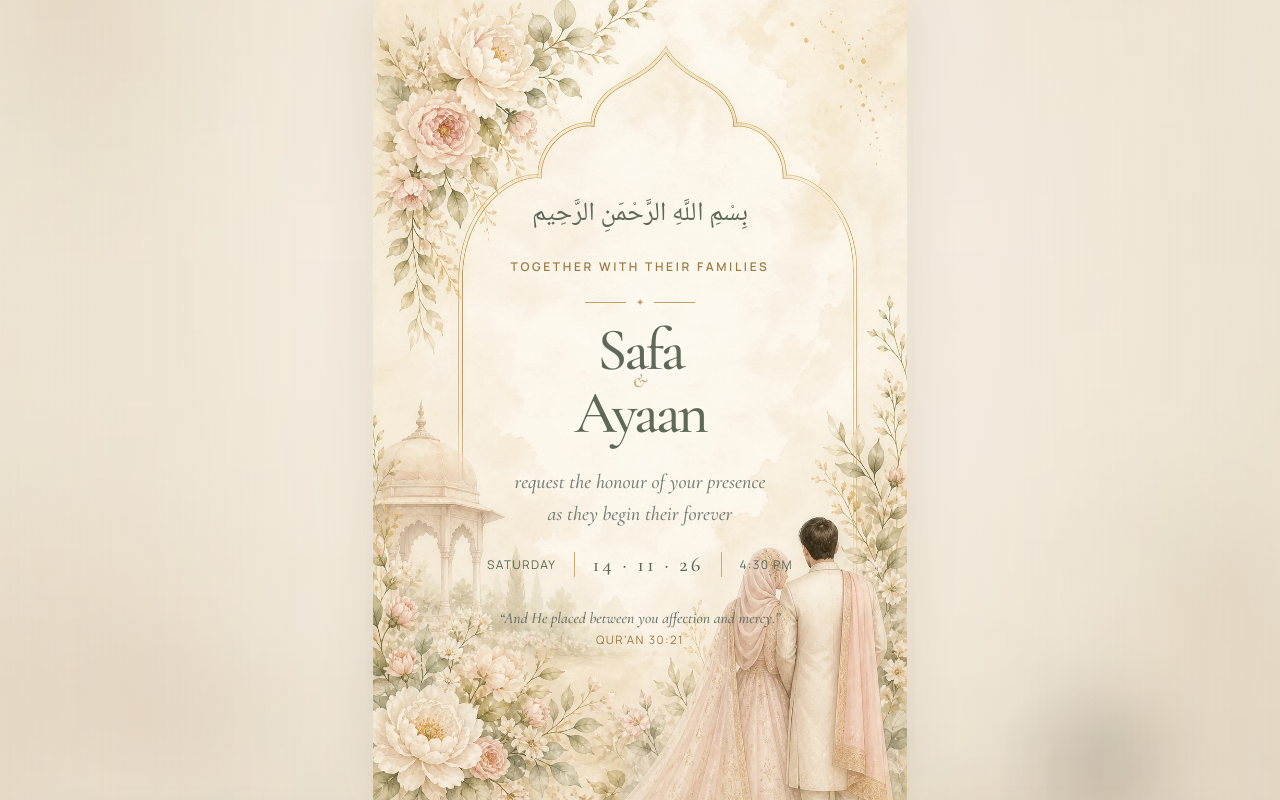
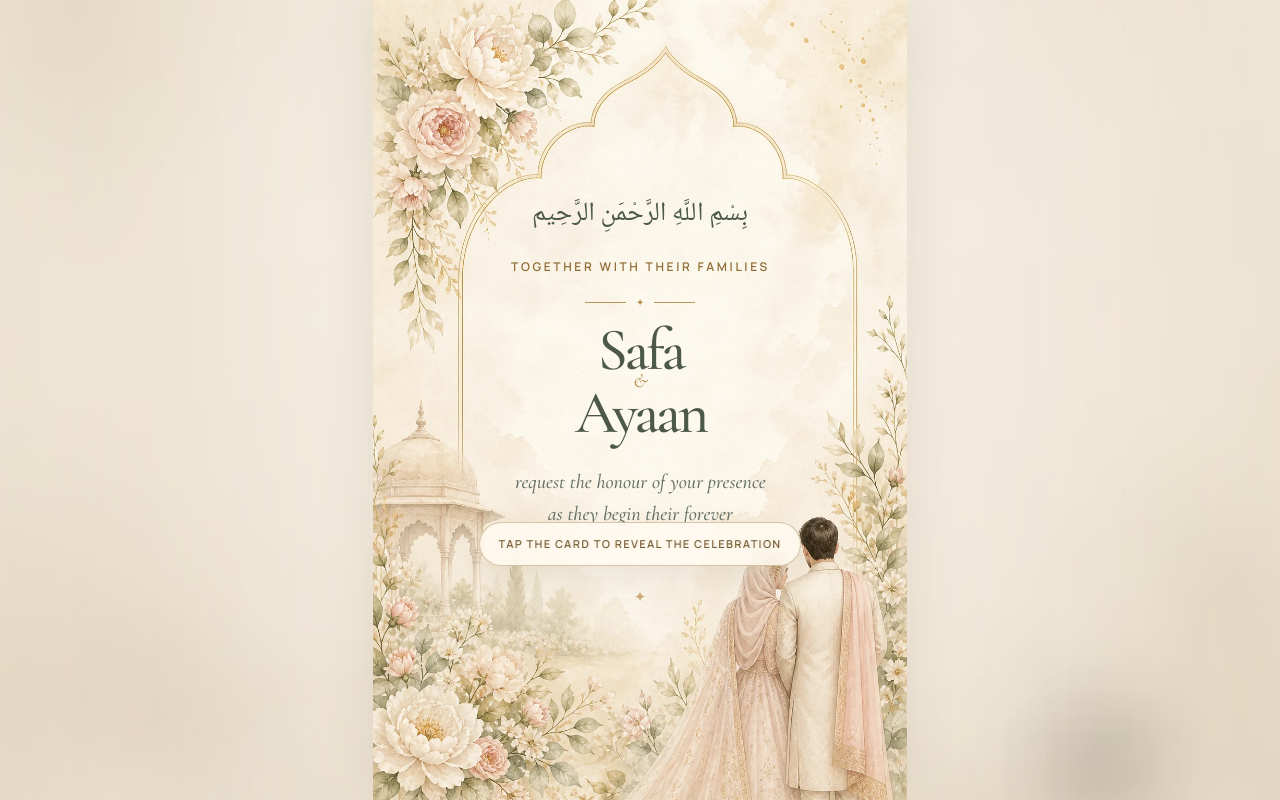
Before and after one commit to sakeerHussain/Wedding-Invitation, a Next.js app: page / in a window 1280 px wide. Both pictures are taken after a click on the button "SA". Shown: the top 800 px of the page. Built offline with nearby package versions, Linux system fonts and the light colour scheme.

Commit message:
Add staged invitation reveal transition

```diff
--- a/app/globals.css
+++ b/app/globals.css
@@ -36,6 +36,7 @@ button:focus-visible,a:focus-visible,[tabindex="-1"]:focus-visible { outline:3px
 .invitation--open .envelope__flap { transform:rotateX(180deg); }.invitation--open .envelope__paper { transform:translateY(-40%); }
 
 .invitation-content { opacity:0; visibility:hidden; transition:opacity .9s ease .65s; }.invitation--open .invitation-content { opacity:1; visibility:visible; }
+.invitation--open:not(.invitation--celebrating) .details { visibility:hidden; }
 .hero { --scroll-blur:0px; --content-opacity:1; --content-shift:0px; --art-scale:1; --art-opacity:1; height:165vh; position:relative; z-index:1; background:var(--ivory); }
 .hero__fixed { position:sticky; top:0; height:100vh; height:100dvh; overflow:hidden; display:grid; place-items:center; background:radial-gradient(circle at 50% 38%,#f8f2e8,#e4d7c3 80%); }
 .paper-noise { position:absolute; inset:0; z-index:1; opacity:.14; pointer-events:none; background-image:radial-gradient(#745f3c20 .7px,transparent .7px); background-size:7px 7px; }
@@ -47,6 +48,25 @@ button:focus-visible,a:focus-visible,[tabindex="-1"]:focus-visible { outline:3px
 .arch { position:relative; z-index:2; width:min(82vw,54.667dvh); height:min(82dvh,123vw); padding:0; opacity:var(--content-opacity); transform:translateY(var(--content-shift)); transition:opacity .05s linear,transform .05s linear; }
 .arch:before,.arch:after { display:none; }
 .arch__inner { position:relative; z-index:2; height:100%; display:flex; flex-direction:column; align-items:center; text-align:center; padding:calc(min(100dvh,150vw) * .15) 1rem 1rem; }
+.invitation--open .arch__inner > :not(.card-secondary) { opacity:0; animation:cardContentIn .8s cubic-bezier(.2,.75,.25,1) forwards; }
+.invitation--open .arch__inner > :nth-child(1) { animation-delay:1.05s; }
+.invitation--open .arch__inner > :nth-child(2) { animation-delay:1.18s; }
+.invitation--open .arch__inner > :nth-child(3) { animation-delay:1.31s; }
+.invitation--open .arch__inner > :nth-child(4) { animation-delay:1.44s; }
+.invitation--open .arch__inner > :nth-child(5) { animation-delay:1.57s; }
+.card-secondary { opacity:0; transform:translateY(18px) scale(.98); pointer-events:none; }
+.invitation--celebrating .card-secondary { animation:detailContentIn .75s cubic-bezier(.2,.75,.25,1) forwards; pointer-events:auto; }
+.invitation--celebrating .date-lockup { animation-delay:.1s; }
+.invitation--celebrating .verse { animation-delay:.24s; }
+.invitation--celebrating .verse-ref { animation-delay:.36s; }
+.card-reveal-action { position:absolute; z-index:8; inset:0; padding:0; border:0; background:transparent; cursor:pointer; }
+.card-reveal-action span { position:absolute; top:68%; left:50%; translate:-50% -50%; min-height:44px; display:grid; place-items:center; padding:.75rem 1.15rem; border:1px solid #a9874d78; border-radius:999px; background:#fffaf0d9; box-shadow:0 12px 32px #6653321c; color:#755b31; font-size:.68rem; font-weight:600; letter-spacing:.13em; text-transform:uppercase; white-space:nowrap; backdrop-filter:blur(8px); }
+.card-reveal-action i { position:absolute; top:calc(68% + 2.8rem); left:50%; translate:-50% 0; color:var(--gold); font:normal .8rem serif; animation:pulseStar 1.6s ease-in-out infinite; }
+.floral-shower { position:fixed; z-index:30; inset:0; overflow:hidden; pointer-events:none; }
+.floral-piece { --piece-x:50vw; --piece-delay:0s; --piece-duration:4s; --piece-drift:20vw; --piece-rotation:0deg; position:absolute; top:-9vh; left:var(--piece-x); width:12px; height:20px; opacity:0; transform-origin:50% 20%; animation:floralFall var(--piece-duration) cubic-bezier(.22,.55,.38,.9) var(--piece-delay) forwards; }
+.floral-piece--0 { border-radius:90% 10% 90% 10%; background:linear-gradient(145deg,#73806b,#aab49d); box-shadow:inset 1px 0 #f4ead8a0; }
+.floral-piece--1 { width:13px; height:13px; border-radius:70% 30% 65% 35%; background:linear-gradient(145deg,#e8c2b8,#f6ddd5); box-shadow:0 0 0 2px #fff7ed70; }
+.floral-piece--2 { width:10px; height:17px; border-radius:100% 0 100% 0; background:linear-gradient(145deg,#d9ba7b,#f0d9a8); }
 .bismillah { margin:0 0 1.3rem; font:500 clamp(1.15rem,2.2vw,1.65rem) "Noto Naskh Arabic",serif; color:var(--green); }
 .ornament { width:110px; display:flex; align-items:center; gap:10px; margin:1.2rem 0; color:var(--gold); }.ornament:before,.ornament:after { content:""; height:1px; flex:1; background:var(--gold); }.ornament span { font-size:.65rem; }
 h1 { margin:0; display:flex; flex-direction:column; font:500 clamp(3.7rem,7.5vh,6rem)/.68 "Cormorant Garamond",serif; color:var(--green); letter-spacing:-.055em; text-shadow:0 2px 16px #fffaf0; }
@@ -73,6 +93,10 @@ footer { margin:0 calc(0px - var(--details-gutter));padding:7rem 2rem 5rem;text-
 .reveal.is-visible { opacity:1; transform:none; }
 
 @keyframes envelopeIn{from{opacity:0;transform:translateY(35px) rotateX(6deg)}to{opacity:1;transform:none}}@keyframes rise{from{opacity:0;transform:translateY(12px)}to{opacity:1;transform:none}}@keyframes bob{50%{transform:translateY(6px)}}
+@keyframes cardContentIn{from{opacity:0;transform:translateY(18px) scale(.985);filter:blur(4px)}to{opacity:1;transform:none;filter:none}}
+@keyframes detailContentIn{from{opacity:0;transform:translateY(18px) scale(.98);filter:blur(3px)}to{opacity:1;transform:none;filter:none}}
+@keyframes pulseStar{50%{transform:scale(1.35);opacity:.55}}
+@keyframes floralFall{0%{opacity:0;transform:translate3d(0,-8vh,0) rotate(var(--piece-rotation))}10%{opacity:.92}85%{opacity:.82}100%{opacity:0;transform:translate3d(var(--piece-drift),116vh,0) rotate(calc(var(--piece-rotation) + 620deg))}}
 
 @media(max-width:800px){.envelope-wrap{width:90vw}.seal{width:68px}.envelope-eyebrow{margin-bottom:2rem;font-size:.7rem}.hero{height:155vh}.arch__inner{padding-inline:.5rem}.bismillah{margin-bottom:.8rem;font-size:1.05rem}.arch__inner>.eyebrow{font-size:.68rem;letter-spacing:.13em}.ornament{margin:.85rem 0}h1{font-size:clamp(3.7rem,17vw,5.5rem)}.invitation-copy{font-size:1rem;margin:1.15rem 0}.date-lockup{gap:.5rem}.date-lockup strong{font-size:1rem;padding:0 .55rem}.date-lockup span{font-size:.7rem}.verse{font-size:.88rem;margin-top:1.2rem}.verse-ref{font-size:.68rem}.details{margin-top:-48vh;padding-top:7rem;border-radius:30px 30px 0 0}.details__intro{margin-bottom:4.5rem}.event-grid{grid-template-columns:1fr}.event-card{min-height:0;padding:4.5rem 1.5rem 3rem}.venue-card{padding:3.2rem 2rem}.dua-card{margin:5rem auto;padding:4rem .5rem}}
 @media(max-width:800px) and (max-aspect-ratio:2/3){.hero-art-stage{place-items:start center;padding-top:max(10px,env(safe-area-inset-top))}.arch{position:absolute;top:max(10px,env(safe-area-inset-top));left:50%;translate:-50% 0}}
@@ -232,6 +256,8 @@ footer { margin:0 calc(0px - var(--details-gutter));padding:7rem 2rem 5rem;text-
     padding-top:clamp(8rem,20dvh,11rem);
     padding-inline:0;
   }
+  .card-reveal-action span{top:65%;max-width:82vw;white-space:normal;text-align:center;line-height:1.45}
+  .card-reveal-action i{top:calc(65% + 3.4rem)}
 }
 @media(hover:none){.event-card:hover{transform:none;box-shadow:0 22px 50px #6e5a3e12}}
-@media(prefers-reduced-motion:reduce){*,*:before,*:after{animation-duration:.01ms!important;animation-iteration-count:1!important;scroll-behavior:auto!important;transition-duration:.01ms!important}.hero{height:auto}.hero__fixed{position:relative}.hero-art-stage{filter:none!important;opacity:1!important;transform:none!important}.arch{opacity:1!important;transform:none!important}.details{margin-top:0}.reveal{opacity:1;transform:none}}
+@media(prefers-reduced-motion:reduce){*,*:before,*:after{animation-duration:.01ms!important;animation-iteration-count:1!important;scroll-behavior:auto!important;transition-duration:.01ms!important}.hero{height:auto}.hero__fixed{position:relative}.hero-art-stage{filter:none!important;opacity:1!important;transform:none!important}.arch{opacity:1!important;transform:none!important}.arch__inner>*:not(.card-secondary){opacity:1!important;transform:none!important;filter:none!important}.invitation--celebrating .card-secondary{opacity:1!important;transform:none!important;filter:none!important}.floral-shower{display:none}.details{margin-top:0}.reveal{opacity:1;transform:none}}
--- a/app/page.tsx
+++ b/app/page.tsx
@@ -1,8 +1,17 @@
 "use client";
 
-import { useEffect, useRef, useState } from "react";
+import { useEffect, useRef, useState, type CSSProperties } from "react";
 import Image from "next/image";
 import { invitationData, venueLabel, venueMapUrl, type WeddingEvent } from "./invitation-data";
+
+const floralShowerPieces = Array.from({ length: 30 }, (_, index) => ({
+  x: (index * 37 + 7) % 100,
+  delay: (index % 10) * 0.11,
+  duration: 3.4 + (index % 6) * 0.32,
+  drift: (index % 2 === 0 ? 1 : -1) * (18 + (index % 5) * 9),
+  rotation: (index * 47) % 180,
+  kind: index % 3,
+}));
 
 function downloadCalendar(event: WeddingEvent) {
   const lines = [
@@ -31,16 +40,24 @@ function downloadCalendar(event: WeddingEvent) {
 
 export default function Home() {
   const [opened, setOpened] = useState(false);
+  const [detailsRevealed, setDetailsRevealed] = useState(false);
+  const [showerActive, setShowerActive] = useState(false);
   const heroRef = useRef<HTMLElement>(null);
   const headingRef = useRef<HTMLHeadingElement>(null);
 
   useEffect(() => {
-    document.body.classList.toggle("invitation-locked", !opened);
+    document.body.classList.toggle("invitation-locked", !opened || !detailsRevealed);
     return () => document.body.classList.remove("invitation-locked");
-  }, [opened]);
+  }, [opened, detailsRevealed]);
 
   useEffect(() => {
-    if (!opened) return;
+    if (!showerActive) return;
+    const timer = window.setTimeout(() => setShowerActive(false), 5200);
+    return () => window.clearTimeout(timer);
+  }, [showerActive]);
+
+  useEffect(() => {
+    if (!detailsRevealed) return;
     const hero = heroRef.current;
     if (!hero) return;
     let frame = 0;
@@ -65,10 +82,10 @@ export default function Home() {
       window.removeEventListener("resize", update);
       if (frame) window.cancelAnimationFrame(frame);
     };
-  }, [opened]);
+  }, [detailsRevealed]);
 
   useEffect(() => {
-    if (!opened) return;
+    if (!detailsRevealed) return;
     const items = Array.from(document.querySelectorAll<HTMLElement>(".reveal"));
     if (window.matchMedia("(prefers-reduced-motion: reduce)").matches) {
       items.forEach((item) => item.classList.add("is-visible"));
@@ -80,7 +97,7 @@ export default function Home() {
     );
     items.forEach((item) => observer.observe(item));
     return () => observer.disconnect();
-  }, [opened]);
+  }, [detailsRevealed]);
 
   const openInvitation = () => {
     setOpened(true);
@@ -90,10 +107,21 @@ export default function Home() {
     }, 900);
   };
 
+  const revealCelebration = () => {
+    setDetailsRevealed(true);
+    setShowerActive(true);
+  };
+
   const { couple, events, venue } = invitationData;
 
+  const invitationClassName = [
+    "invitation",
+    opened && "invitation--open",
+    detailsRevealed && "invitation--celebrating",
+  ].filter(Boolean).join(" ");
+
   return (
-    <main className={opened ? "invitation invitation--open" : "invitation"}>
+    <main className={invitationClassName}>
       <section className="envelope-scene" aria-hidden={opened} aria-label="Wedding invitation envelope">
         <div className="ambient ambient--one" />
         <div className="ambient ambient--two" />
@@ -120,6 +148,24 @@ export default function Home() {
           <i aria-hidden="true">↓</i>
         </button>
       </section>
+
+      {showerActive && (
+        <div className="floral-shower" aria-hidden="true">
+          {floralShowerPieces.map((piece, index) => (
+            <span
+              className={`floral-piece floral-piece--${piece.kind}`}
+              key={index}
+              style={{
+                "--piece-x": `${piece.x}vw`,
+                "--piece-delay": `${piece.delay}s`,
+                "--piece-duration": `${piece.duration}s`,
+                "--piece-drift": `${piece.drift}vw`,
+                "--piece-rotation": `${piece.rotation}deg`,
+              } as CSSProperties}
+            />
+          ))}
+        </div>
+      )}
 
       <div className="invitation-content" aria-hidden={!opened}>
         <section ref={heroRef} className="hero">
@@ -160,17 +206,23 @@ export default function Home() {
                 <div className="ornament" aria-hidden="true"><span>✦</span></div>
                 <h1 ref={headingRef} tabIndex={-1}><span>{couple.bride}</span><small>&amp;</small><span>{couple.groom}</span></h1>
                 <p className="invitation-copy">request the honour of your presence<br />as they begin their forever</p>
-                <div className="date-lockup">
+                <div className="date-lockup card-secondary">
                   <span>{events[0].day}</span><strong>{invitationData.ceremonyDate}</strong><span>{invitationData.ceremonyTime}</span>
                 </div>
-                <p className="verse">“{invitationData.verse}”</p>
-                <span className="verse-ref">{invitationData.verseReference}</span>
+                <p className="verse card-secondary">“{invitationData.verse}”</p>
+                <span className="verse-ref card-secondary">{invitationData.verseReference}</span>
               </div>
             </div>
+            {opened && !detailsRevealed && (
+              <button className="card-reveal-action" onClick={revealCelebration} aria-label="Reveal the wedding details and continue">
+                <span>Tap the card to reveal the celebration</span>
+                <i aria-hidden="true">✦</i>
+              </button>
+            )}
           </div>
         </section>
 
-        <section className="details" aria-label="Wedding celebration details">
+        <section className="details" aria-label="Wedding celebration details" aria-hidden={!detailsRevealed}>
           <div className="details__intro reveal">
             <p className="eyebrow">With gratitude to Allah</p>
             <h2>Our joyful<br /><em>beginning</em></h2>
```
Also changed, not shown: 1 other file (tests, documents, lock files or other folders).
